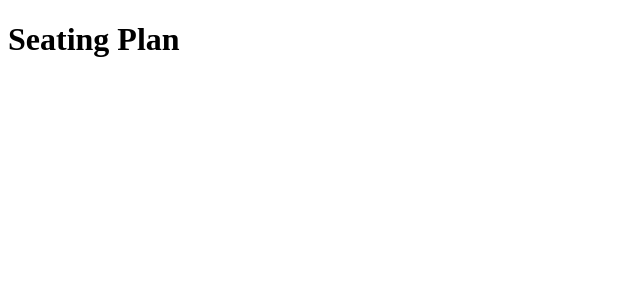
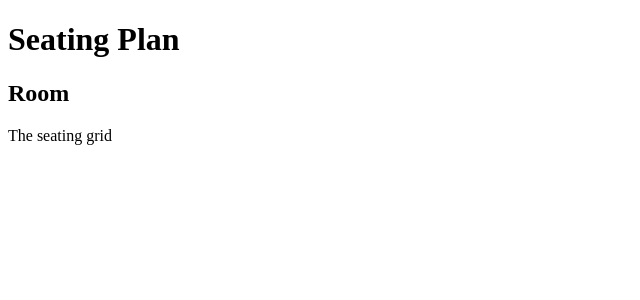
Before and after one commit to SticksOnTheBeach/SAOE, a React (Vite) app in the folder frontend/: page / in a window 1280 px wide. Shown: the top 300 px of the page, without its empty margins (0-640 px from the left). Built offline with nearby package versions, Linux system fonts and the light colour scheme.

Commit message:
chore/feature : creation & learn typescript communication with html

```diff
--- a/frontend/src/App.tsx
+++ b/frontend/src/App.tsx
@@ -1,5 +1,12 @@
+import RoomPage from './pages/RoomPage'
+
 function App() {
-  return <h1>Seating Plan</h1>
+  return (
+    <>
+      <h1>Seating Plan</h1>
+      <RoomPage />
+    </>
+  )
 }
 
 export default App
--- /dev/null
+++ b/frontend/src/pages/RoomPage.tsx
@@ -0,0 +1,10 @@
+function RoomPage() {
+  return (
+    <div>
+      <h2>Room</h2>
+      <p>The seating grid</p>
+    </div>
+  )
+}
+
+export default RoomPage
```
